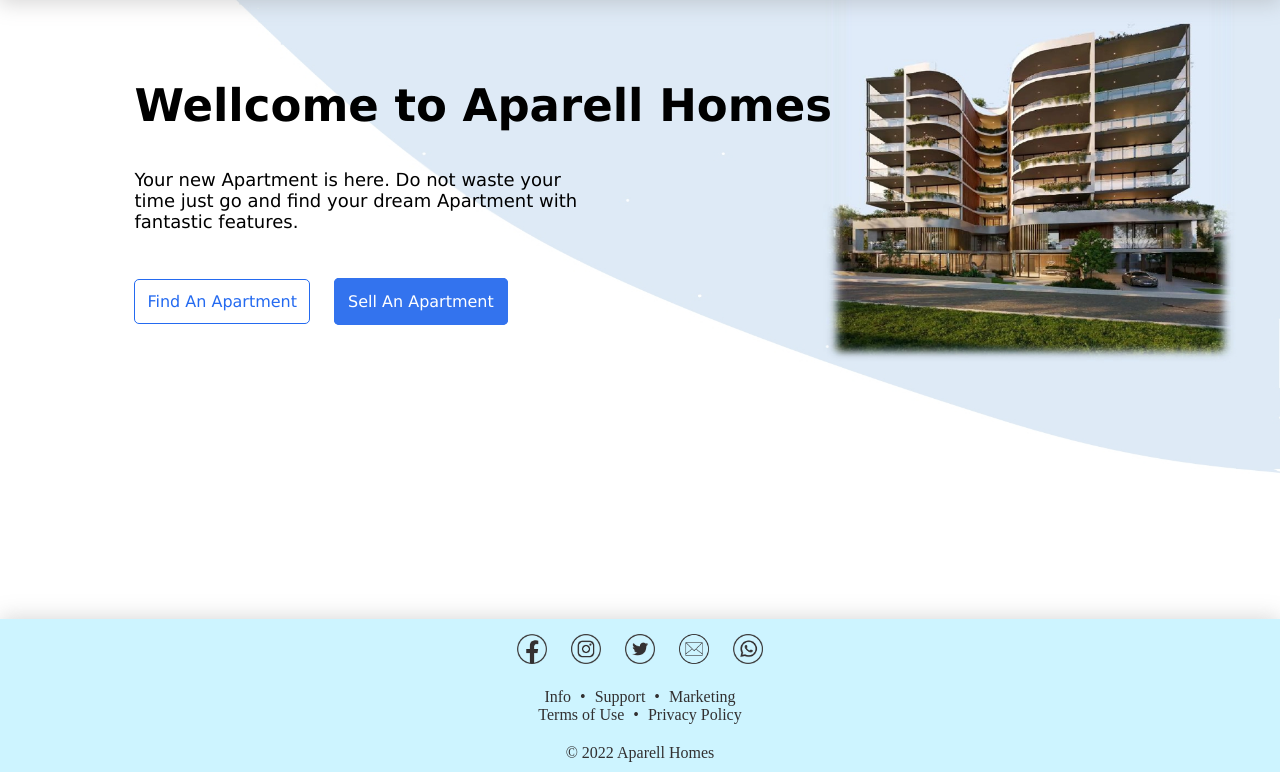
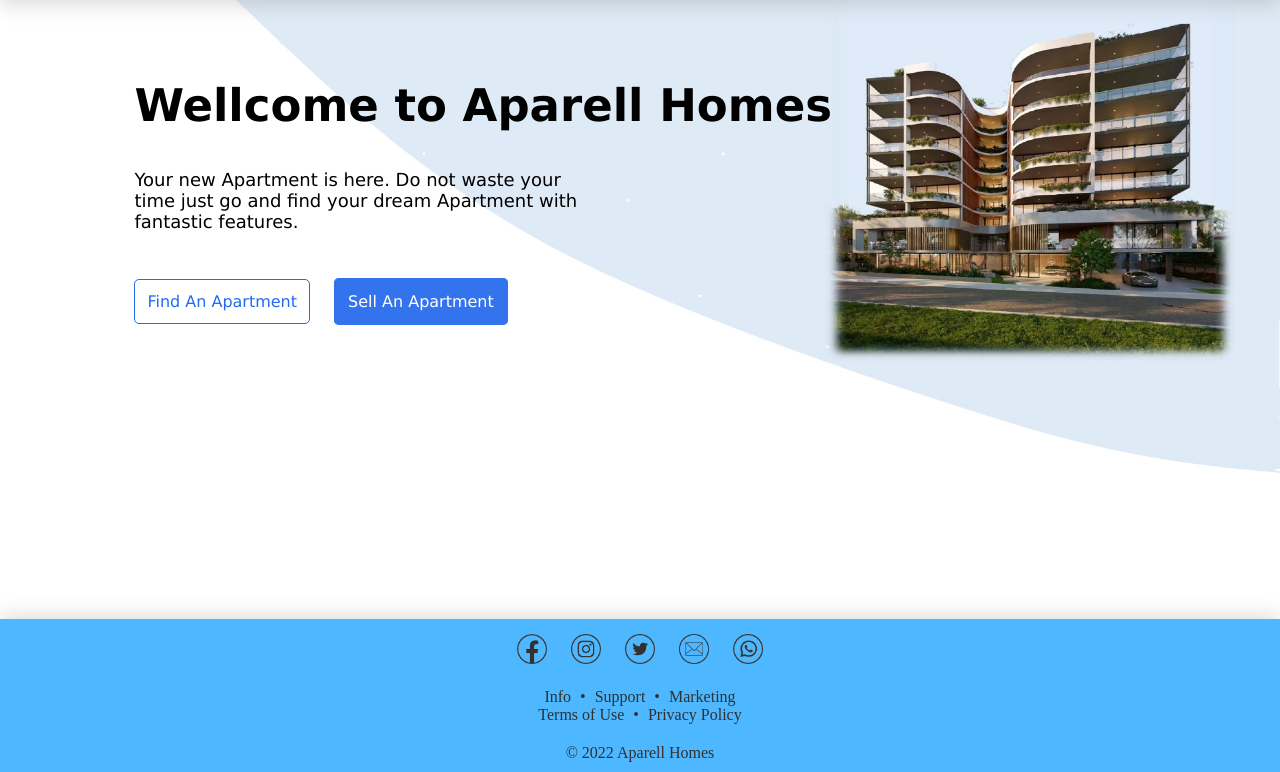
Before and after one commit to IT21219320/Aparell-Homes, a PHP site: page / in a window 1280 px wide. Shown: the part 81-853 px from the top of the page. Run offline with PHP 8.4, Linux system fonts and the light colour scheme; data that the repository does not hold is empty.

Commit message:
change footer color

```diff
--- a/src/style/lightstyle.css
+++ b/src/style/lightstyle.css
@@ -159,7 +159,7 @@ li a{
 
     /*Footer*/
 footer{
-    background-color: #cdf4ff;
+    background-color: #4db8ff;
     width: 100%;
     color: #323031;
     box-shadow: 0 -2px 20px 0px #8080804d;
```
